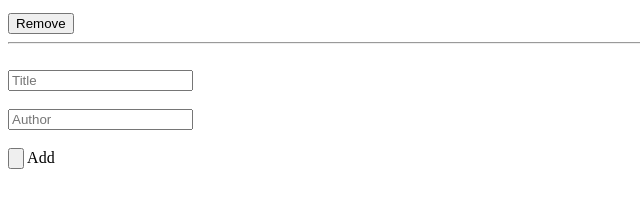
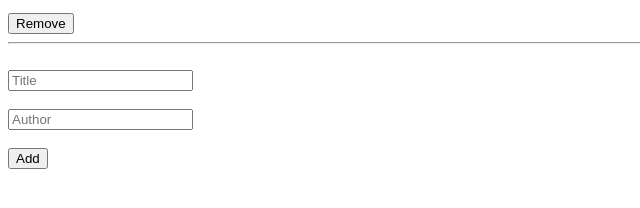
Before and after one commit to devtochit/wireframe, a plain HTML site: page index.html in a window 1280 px wide. Shown: the part 250-458 px from the top of the page, 0-640 px from the left. Drawn offline with Linux system fonts and the light colour scheme.

Commit message:
Update form button

```diff
--- a/index.html
+++ b/index.html
@@ -17,7 +17,7 @@
         <br><br>
         <input type="text" placeholder="Author" id="name" required>
         <br><br>
-        <input type="button" class="btn" onclick="addNew()"> Add</button>
+        <button type="button" class="btn" onclick="addNew()">Add</button>
     </form>
 
     <script src="/script/index.js"></script>
--- a/script/index.js
+++ b/script/index.js
@@ -21,10 +21,8 @@ function add_book(title, author) {
 
 }
 function addNew() {
-
     add_book(inputTitle.value, inputName.value)
     dynamic_load();
-    // location.reload()
 
 }
 
@@ -35,26 +33,7 @@ function removebook(title, author) {
     });
 }
 
-
-// for (let i = 0; i < removeButton.length; i += 1) {
-//     removeButton[i].addEventListener("click", function(event) {
-//         console.log(event.target);
-//         const buttonArray = Array.from(removeButton).indexOf(event.target);
-//         const titleArray = Array.from(bookTitle).indexOf(event.target);
-//         const authorArray = Array.from(authorName).indexOf(event.target);
-//     });
-// }
-
-
-
 dynamic_load();
-// removebook("ABC Murders", "Agatha Christie")
-
-// add_book("Name of the book", "Author of the book");
-// add_book("Name of the second book", "Author of the second book");
-// console.log(books.length);
-//console.log(books[3].title);
-// removebook("Name of the book", "Author of the book");
 
 function dynamic_load() {
     const h1 = document.querySelector("h1");
@@ -78,17 +57,17 @@ function dynamic_load() {
         p2.innerText = books[i].author;
         div.appendChild(p2);
         const button = document.createElement("button");
-        button.className = "remove_btn_" + i;
+        button.className = "remove_btn_" + i + " remove_btn";
         button.type = "button";
         button.innerText = "Remove";
         div.appendChild(button);
         const hr = document.createElement("hr");
         div.appendChild(hr);
         bookWrapper.appendChild(div);
-        // h1.insertAdjacentElement('afterend', div);
+
     }
     h1.insertAdjacentElement('afterend', bookWrapper);
-    const removeButton = document.querySelectorAll("button");
+    const removeButton = document.querySelectorAll(".remove_btn");
     removeButton.forEach(btn => btn.addEventListener('click', (e) => {
         const title = document.querySelector(".book-title_" + e.target.classList[0].substr(11));
         const author = document.querySelector(".author-name_" + e.target.classList[0].substr(11));
@@ -96,7 +75,6 @@ function dynamic_load() {
         dynamic_load();
     }));
 }
-
 
 const book_awesome = {
     title: '',
```
